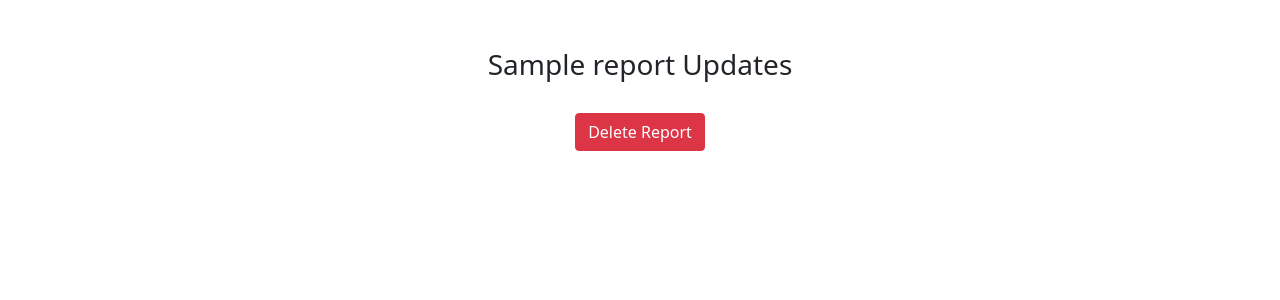
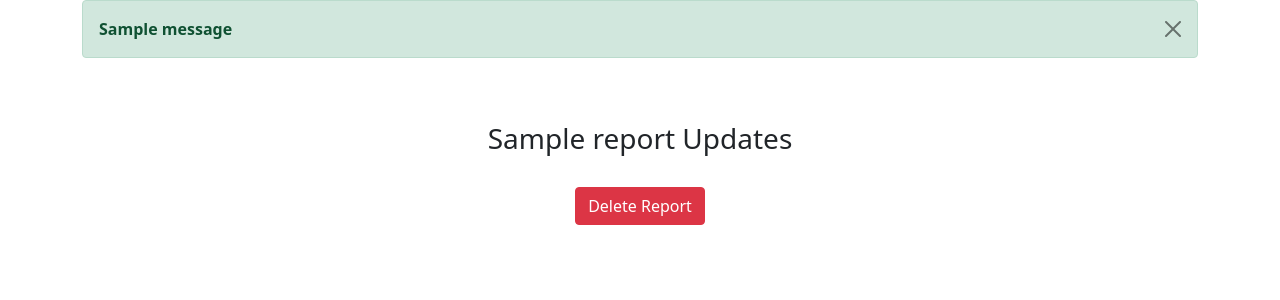
Before and after one commit to fjohngaughan/remediation_monitoring, a Flask app: page /1 in a window 1280 px wide. Shown: the part 70-370 px from the top of the page. Run offline with Flask 2, Linux system fonts and the light colour scheme; a user stored in the database is signed in; tables that the repository leaves empty hold one stand-in row (values such as "Sample post"); one stand-in notice (Sample message) is shown; some libraries are stand-ins or nearby versions.

Commit message:
added flashes to base

```diff
--- a/app/templates/base.html
+++ b/app/templates/base.html
@@ -13,9 +13,22 @@
 <body>
     {% include 'nav.html' %}
 
+    <div class="container">
+        {% with messages = get_flashed_messages(with_categories=True) %}
+            {% if messages %}
+                {% for category, message in messages %}
+                    <div class="alert alert-{{ category }} alert-dismissible fade show" role="alert">
+                        <strong>{{ message }}</strong>
+                        <button type="button" class="btn-close" data-bs-dismiss="alert" aria-label="Close"></button>
+                    </div>
+                {% endfor %}
+            {% endif %}
+        {% endwith %}
 
-    {% block content %}
-    {% endblock content %}
+        {% block content %}
+
+        {% endblock content %}
+    </div>
 
 <script src="https://cdnjs.cloudflare.com/ajax/libs/popper.js/2.5.4/umd/popper.min.js"></script>
 <script src="https://cdnjs.cloudflare.com/ajax/libs/twitter-bootstrap/5.0.0-beta1/js/bootstrap.min.js"></script>
--- a/app/templates/report_details.html
+++ b/app/templates/report_details.html
@@ -11,7 +11,7 @@
 <div class="col-sm-6 mx-auto" style="width: 20rem; text-align: center;">
     <div class="card" style="height: 4rem;">
         <div class="card-body">
-            <h4><a href="{{ url_for('report_update', report_id=report.id, report_update_id=report_updates[i].id) }}" style="text-decoration:none;">{{ dt.date.strftime(report_updates[-1].scraped_on, '%A, %b %-d, %Y') }}</a></h4>
+            <h4><a href="{{ url_for('report_update', report_id=report.id, report_update_id=report_updates[i].id) }}" style="text-decoration:none;">{{ dt.date.strftime(report_updates[i].scraped_on, '%A, %b %-d, %Y') }}</a></h4>
         </div>
     </div>
     <br>
```
